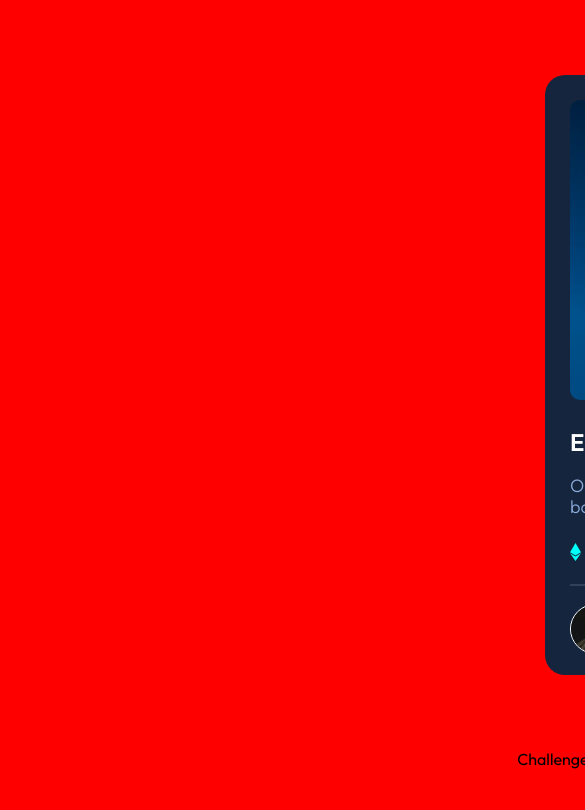
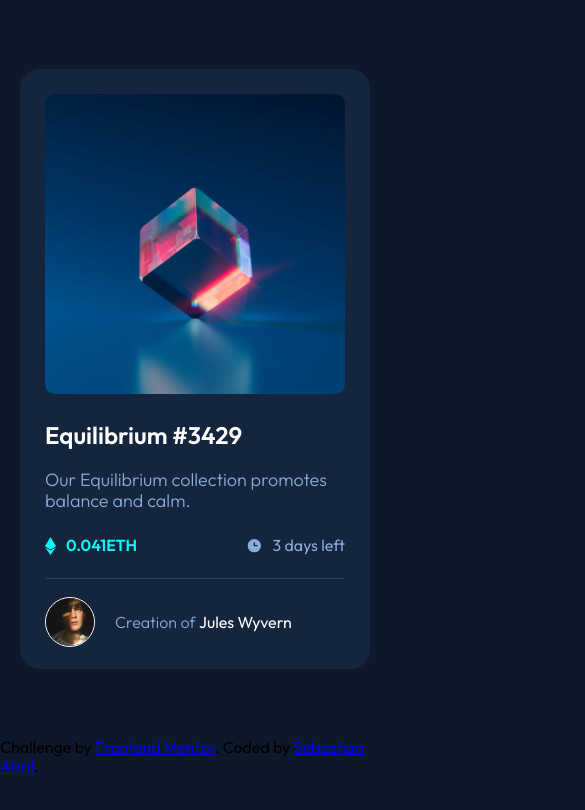
Before and after one commit to SebastianAbril/Challenges, a plain HTML site: page FrontEndMentor/nft-preview-card-component-main/index.html in a window 390 px wide. Shown: the top 810 px of the page, 585 px wide, since content can reach past the window. Drawn offline with Linux system fonts and the light colour scheme.

Commit message:
Finished the challenge

```diff
--- a/FrontEndMentor/nft-preview-card-component-main/style.css
+++ b/FrontEndMentor/nft-preview-card-component-main/style.css
@@ -9,7 +9,7 @@ html {
 body{
     font-family: 'Outfit', sans-serif;
     background-color: var(--very-dark-blue-main);
-    width: 1440px;
+    width: 100%;
     height: 100vh;
     display: flex;
     flex-direction: column;
@@ -84,7 +84,8 @@ body{
 }
 hr{
     width: 85%;
-    border: 1px solid var(--very-dark-blue-line);
+    border: none;
+    border-top: 1px solid var(--very-dark-blue-line);
 }
 .footer{
     display: flex;
@@ -107,12 +108,3 @@ footer img{
 .footer div{
     padding-left: 20px;
 }
-
-
-
-
-@media (max-width: 675px){
-    body{
-        background-color: red;
-    }
-}
```
Also changed, not shown: FrontEndMentor/nft-preview-card-component-main/index.html (+2 -0 lines).
